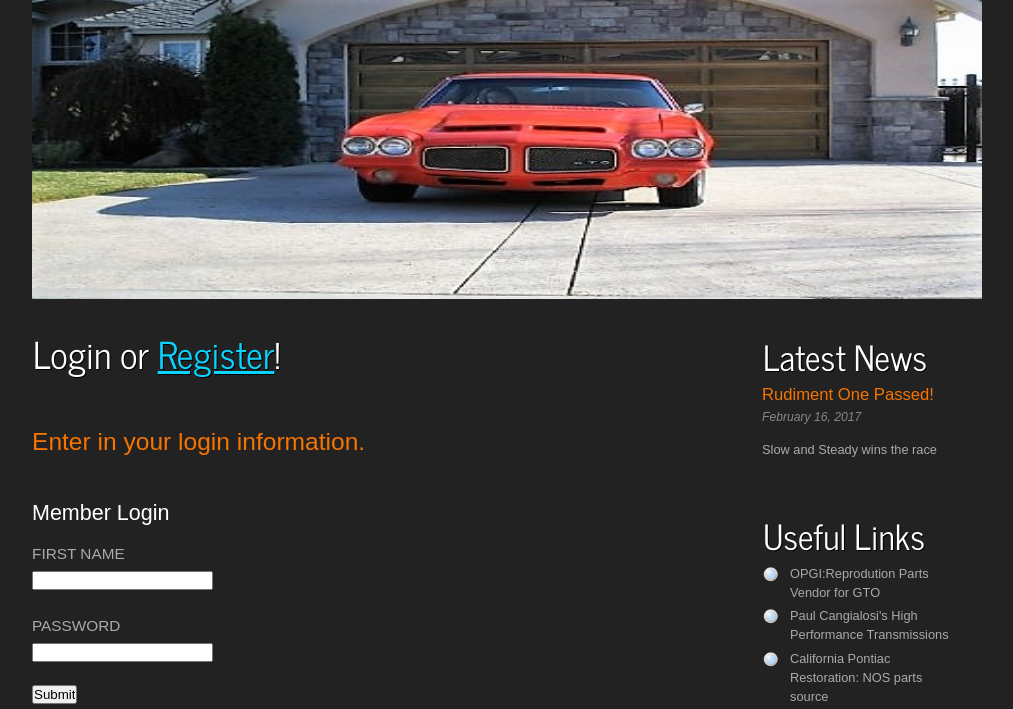
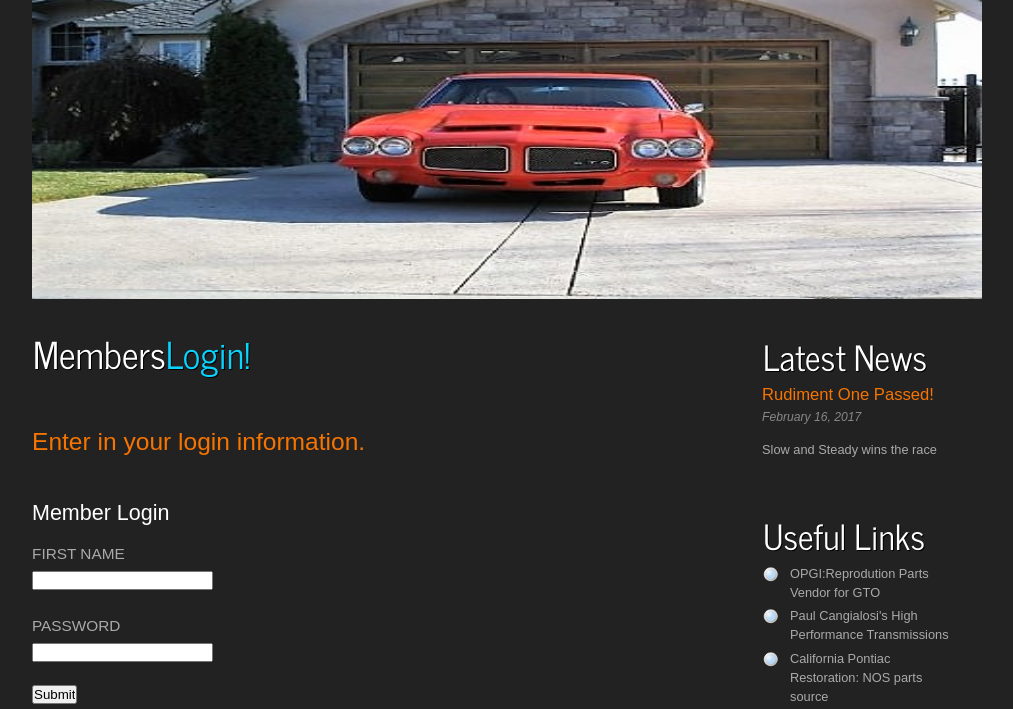
Before and after one commit to jtroussard/CPSC350-project-roxanneReturnsWebsite, a Flask app: page /login in a window 1280 px wide. Shown: the part 177-886 px from the top of the page, without its empty margins (133-1146 px from the left). Run offline with Flask 2, Linux system fonts and the light colour scheme; parts of the project's set-up code (start-up, migrations or seed data) failed here and were passed over; some libraries are stand-ins or nearby versions.

Commit message:
fixed error page when login info is not found

```diff
--- a/roxanne/server.py
+++ b/roxanne/server.py
@@ -21,8 +21,9 @@ def mainIndex():
         login_result = pg.login_member(request.form['fn'], request.form['pass']);
         print ("************ printing login results =======> ")
         print (login_result)
+        print (type(login_result))
 
-        if (len(login_result)!=0):
+        if (login_result!=None):
             session['username'] = login_result[0][1] + login_result[0][2]
             session['userlast'] = login_result[0][2]
         else:
--- a/roxanne/templates/login.html
+++ b/roxanne/templates/login.html
@@ -1,7 +1,7 @@
 {% extends "layout.html" %}
 
 {% block content %}
- <h1>Login or <font color="orange"><a href="/form">Register</a></font>!</h1>
+ <h1>Members<font color="#09D4FF">Login!</font></h1>
   <p></p>
   {% if error %}
   <h2>Sorry either your login or password is entered incorrectly, else you are not <a href="/form">Registered.</a></h2>
```
